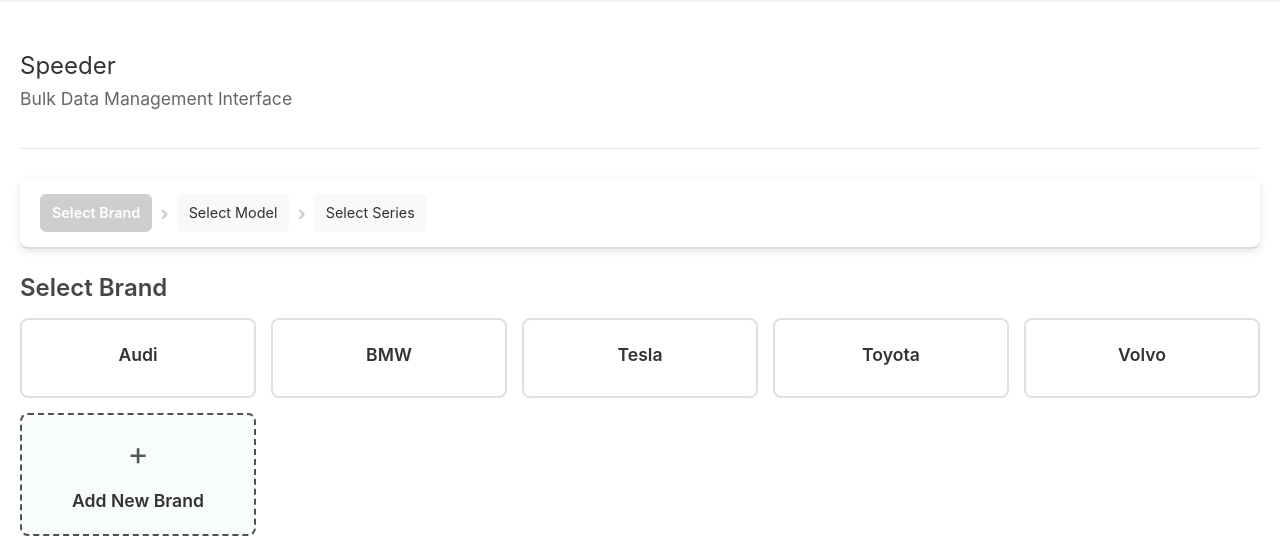
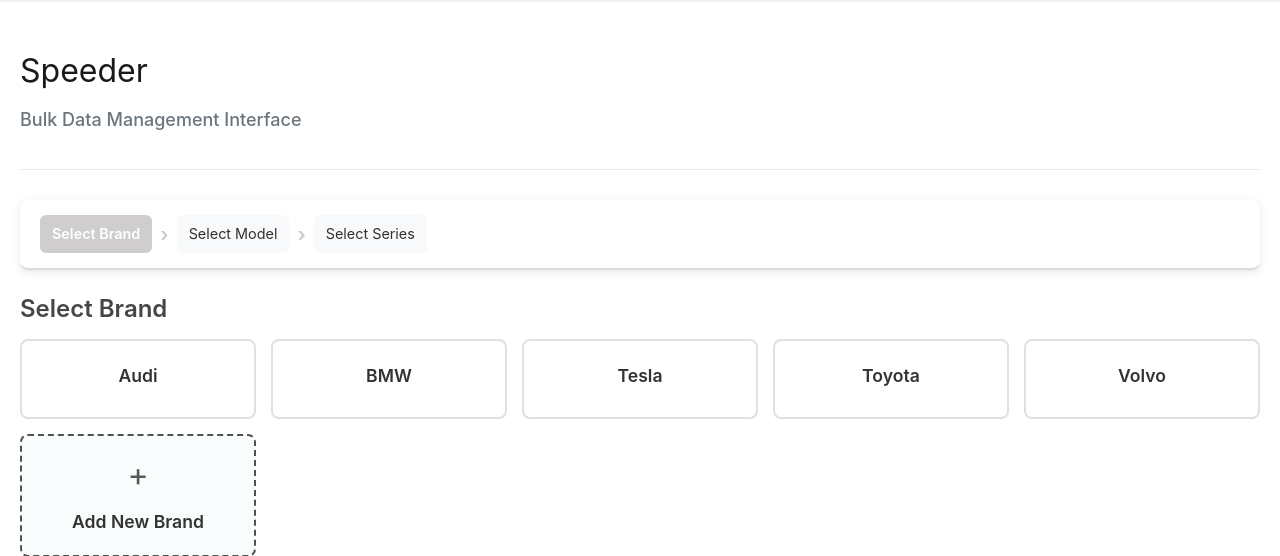
Before and after one commit to janlindblad/pickles, a Django app: page /speeder/ in a window 1280 px wide. Shown: the part 68-624 px from the top of the page. Run offline with Django 5.2, Linux system fonts and the light colour scheme; the visitor is signed in with stand-in values (Sample User, id 1); data comes from the database, SQL or seed files in the repository; parts of the project's set-up code (start-up, migrations or seed data) failed here and were passed over.

Commit message:
more more pickle

```diff
--- a/maker/static/maker/css/base.css
+++ b/maker/static/maker/css/base.css
@@ -1,7 +1,6 @@
 /* Base CSS - Core styling, typography, colors, and fundamental elements */
 
 :root {
-    /* Color scheme inspired by Carla.se */
     --primary-color: #1a1a1a;        /* Dark primary */
     --secondary-color: #8fbf9a;      /* Pickle insida */
     --accent-color: #8fbf9a;         /* Pickle utsida */
--- a/maker/static/maker/css/components-specific.css
+++ b/maker/static/maker/css/components-specific.css
@@ -168,7 +168,7 @@
 
 .form-section-title {
     font-size: var(--font-size-lg);
-    font-weight: var(--font-weight-bold);
+    font-weight: var(--font-weight-medium);
     margin-bottom: var(--spacing-md);
     color: var(--text-primary);
     display: flex;
--- a/maker/static/maker/css/components.css
+++ b/maker/static/maker/css/components.css
@@ -60,7 +60,7 @@
 
 .btn-outline:hover:not(:disabled) {
     background-color: #8fbf9a;
-    border-color: var(--primary-color);
+    border-color: #cccccc;
     color: white;
 }
 
@@ -72,7 +72,7 @@
 
 .btn-clear:hover:not(:disabled) {
     background-color: #e88173;
-    border-color: var(--error-color);
+    border-color:  #ffbab0;
     color: white;
 }
 
--- a/speeder/templates/speeder/index.html
+++ b/speeder/templates/speeder/index.html
@@ -32,6 +32,19 @@
             margin-top: 5px;
             font-size: 1.1rem;
         }
+            .speeder-title {
+                color: var(--text-primary);
+                margin: 0 0 var(--spacing-md) 0; /* match Maker h1 bottom spacing */
+                font-size: var(--font-size-xxl); /* match Maker h1 size */
+                font-weight: var(--font-weight-normal);
+            }
+
+            .speeder-subtitle {
+                color: var(--text-secondary);
+                margin: 0 0 var(--spacing-md) 0;
+                font-size: var(--font-size-lg);
+                font-weight: var(--font-weight-medium);
+            }
 
         /* Navigation Cards */
         .navigation-section {
```
